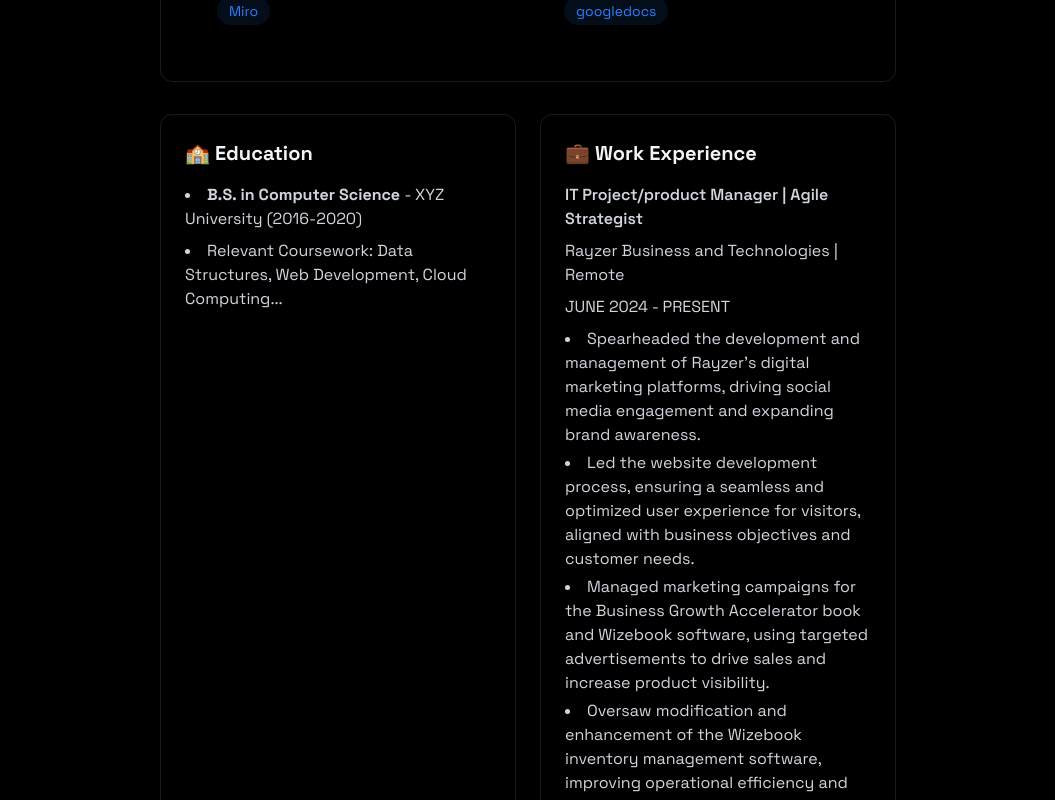
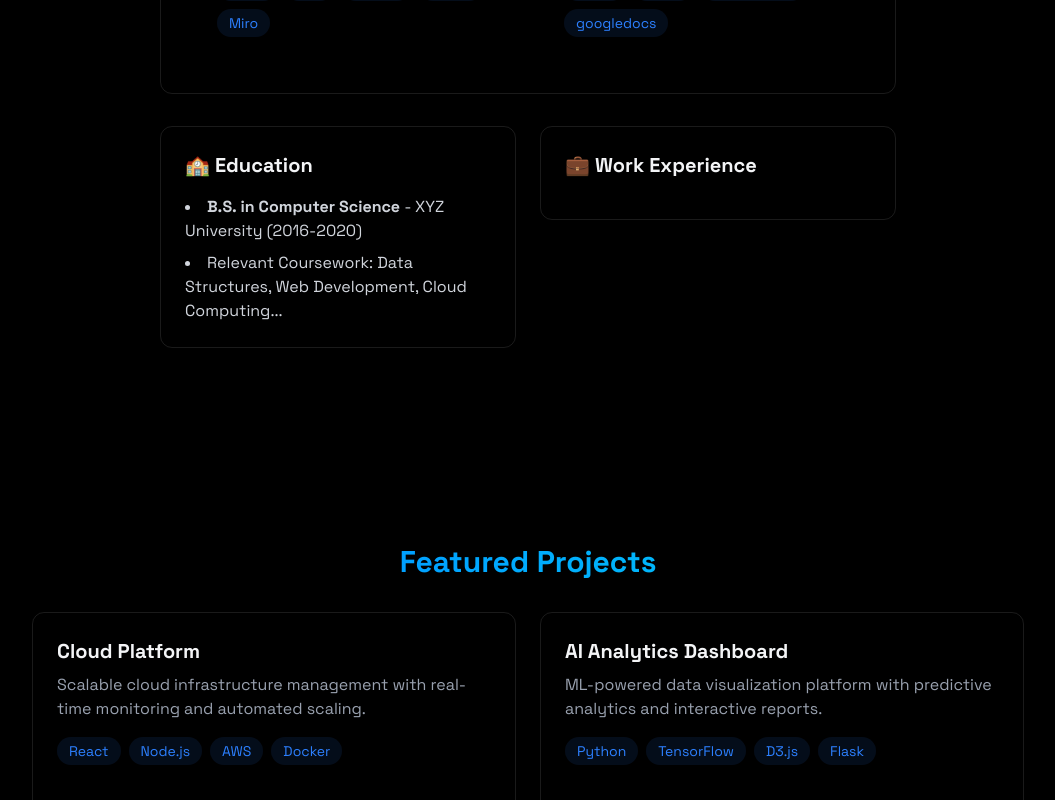
Before and after one commit to Chucks-Dave/omoye-portfolio, a React (Vite) app: page / in a window 1280 px wide. Shown: the part 1160-1960 px from the top of the page, without its empty margins (112-1167 px from the left). Built offline with nearby package versions, Linux system fonts and the light colour scheme.

Commit message:
removed exp

```diff
--- a/src/components/sections/About.jsx
+++ b/src/components/sections/About.jsx
@@ -133,25 +133,10 @@
                 </li>
               </ul>
             </div>
-            <div className="max-h-full  w-full">
+            <div className="">
               <div className="p-6 rounded-xl  w-full max-h-full  border-white/10 border hover:-translate-y-1 transition-all">
                 <h3 className="text-xl font-bold mb-4"> 💼 Work Experience </h3>
-                <div className="space-y-2 text-gray-300">
-                  {experiences.map((experience, key) => (
-                    <div key={key} className="space-y-2">
-                      <h4 className="font-semibold">{experience.title}</h4>
-                      <p>{experience.company_name}</p>
-                      <p>{experience.date}</p>
-
-                      {/* Render each point as a bullet in a list */}
-                      <ul className="list-disc list-inside space-y-1">
-                        {experience.points.map((point, idx) => (
-                          <li key={idx}>{point}</li>
-                        ))}
-                      </ul>
-                    </div>
-                  ))}
-                </div>
+                <div className="space-y-2 text-gray-300"></div>
               </div>
             </div>
           </div>
```
